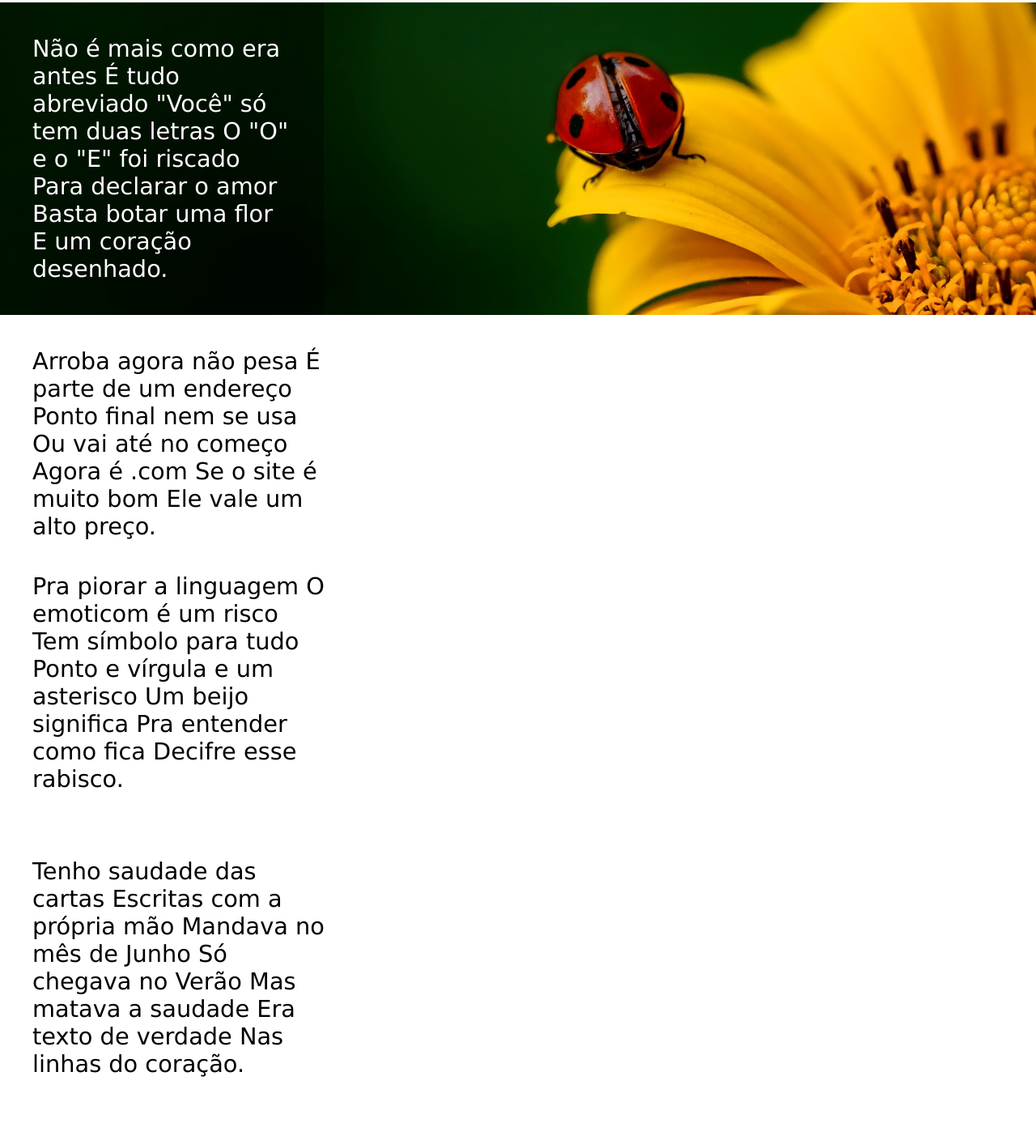
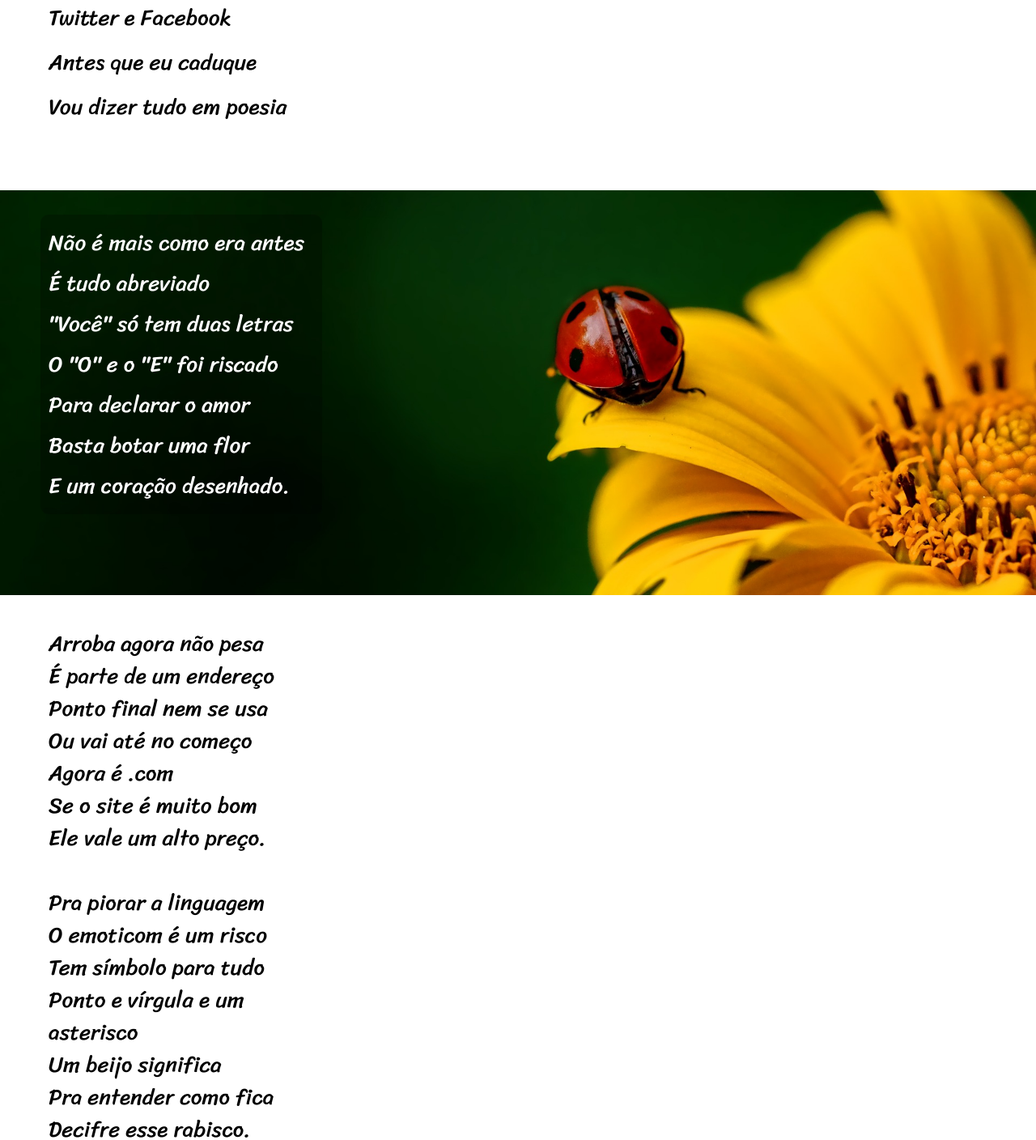
Before and after one commit to robertoalvs/HTML_JAVASCRIPT_2025, a plain HTML site: page HTML5_CSS3/DESAFIO2/index.html in a window 1280 px wide. Shown: the part 565-1973 px from the top of the page at 81% size. Drawn offline with Linux system fonts and the light colour scheme.

Commit message:
projeto paralax

```diff
--- a/HTML5_CSS3/DESAFIO2/index.css
+++ b/HTML5_CSS3/DESAFIO2/index.css
@@ -1,4 +1,8 @@
 @charset "UTF-8";
+
+@import url('https://fonts.googleapis.com/css2?family=Sriracha&display=swap');
+
+
 
 * {
 
@@ -13,7 +17,7 @@ header {
     background-color: black;
     text-align: center;
     color: white;
-    height: 250px;
+    height: 300px;
 }
 
 h1 {
@@ -26,17 +30,26 @@ header > p > span{
    font-weight: bolder;
 }
 
+#sessao01 {
+
+    height: 500px;
+}
+
 .artigo01 {
 
-    width: 450px;
-    padding: 40px;
+    width: 348px;
+    margin-left: 50px;
+    padding-top: 30px;
 }
 
 #sessao01 > .artigo01 > p {
 
     text-align: left;
-    font-size: 1.80em;
-    font-family: Verdana, Geneva, Tahoma, sans-serif;
+    color: black;
+    font-size: 1.70em;
+    line-height: 55px;
+    font-family: "Sriracha", cursive;
+    padding: 10px;
 }
 
 
@@ -45,66 +58,100 @@ header > p > span{
     background-image: url(../DESAFIO2/pacote-d012/imagens/background001.jpg);
     background-position: left center;
     background-size: cover;
+    background-attachment: fixed;
+    height: 500px;
 }
 
 .artigo02 {
 
-    width: 400px;
-    padding: 40px;
-    background-color: rgba(0, 0, 0, 0.342) ;
+    width: 348px;
+    margin-left: 50px;
+    padding-top: 30px;
 }
 
 #sessao02 > .artigo02 > p {
 
     text-align: left;
     color: white;
-    font-size: 1.80em;
-    font-family: Verdana, Geneva, Tahoma, sans-serif;
+    font-size: 1.70em;
+    line-height: 50px;
+    font-family: "Sriracha", cursive;
+    padding: 10px;
+    border-radius: 10px;
+    background-color: rgba(0, 0, 0, 0.226) ;
+}
+
+#sessao03 {
+
+    height: 770px;
 }
 
 
 .artigo03 {
 
-    width: 450px;
-    padding: 40px;
+    width: 350px;
+    margin-left: 50px;
+    padding-top: 30px;
 }
 
 #sessao03 > .artigo03 > p {
 
     text-align: left;
-    font-size: 1.80em;
-    font-family: Verdana, Geneva, Tahoma, sans-serif;
+    color: black;
+    line-height: 40px;
+    font-size: 1.7em;
+    font-family: "Sriracha", cursive;
+    padding: 10px;
 }
 
 .paragrafo {
 
-    margin-top: 40px;
+    margin-top: 20px;
 }
 
+#sessao04 {
+
+    background-image: url(../DESAFIO2/pacote-d012/imagens/background002.jpg);
+    background-position: left center;
+    background-size: cover;
+    background-attachment: fixed;
+    height: 500px;
+}
 
 .artigo04 {
 
-    width: 450px;
-    padding: 40px;
+    width: 350px;
+    margin-left: 50px;
+    padding-top: 40px;
 }
 
 #sessao04 > .artigo04 > p {
 
     text-align: left;
-    font-size: 1.80em;
-    font-family: Verdana, Geneva, Tahoma, sans-serif;
+    color: white;
+    font-size: 1.70em;
+    line-height: 50px;
+    font-family: "Sriracha", cursive;
+    padding: 10px;
+    border-radius: 10px;
+    background-color: rgba(0, 0, 0, 0.226) ;
 }
 
 
 .artigo05 {
 
-    width: 450px;
-    padding: 40px;
+    width: 350px;
+    margin-left: 50px;
+    padding-top: 40px;
 }
 
 #sessao05 > .artigo05 > p {
 
     text-align: left;
-    font-size: 1.80em;
-    font-family: Verdana, Geneva, Tahoma, sans-serif;
+    color: black;
+    font-size: 1.70em;
+    line-height: 50px;
+    font-family: "Sriracha", cursive;
+    padding: 10px;
+    border-radius: 10px;
 }
--- a/HTML5_CSS3/DESAFIO2/index.html
+++ b/HTML5_CSS3/DESAFIO2/index.html
@@ -23,12 +23,12 @@
             <article class="artigo01">
 
                 <p>
-                    Estou ficando cansado
-                    Da tal tecnologia
+                    Estou ficando cansado <br>
+                    Da tal tecnologia <br>
                     Só se fala por e-mail
                     Mensagem curta e fria
-                    Twitter e Facebook
-                    Antes que eu caduque
+                    Twitter e Facebook <br>
+                    Antes que eu caduque <br>
                     Vou dizer tudo em poesia
                 </p>
 
@@ -41,12 +41,12 @@
             <article class="artigo02">
 
                 <p>
-                   Não é mais como era antes
-                    É tudo abreviado
-                    "Você" só tem duas letras
+                    Não é mais como era antes
+                    É tudo abreviado <br>
+                    "Você" só tem duas letras <br>
                     O "O" e o "E" foi riscado
-                    Para declarar o amor
-                    Basta botar uma flor
+                    Para declarar o amor <br>
+                    Basta botar uma flor <br>
                     E um coração desenhado.
                 </p>
 
@@ -60,22 +60,22 @@
             <article class="artigo03">
 
                 <p>
-                    Arroba agora não pesa
+                    Arroba agora não pesa <br>
                     É parte de um endereço
-                    Ponto final nem se usa
-                    Ou vai até no começo
-                    Agora é .com
-                    Se o site é muito bom
+                    Ponto final nem se usa <br>
+                    Ou vai até no começo <br>
+                    Agora é .com <br>
+                    Se o site é muito bom <br>
                     Ele vale um alto preço.
 
                 </p>
 
                 <p class="paragrafo" >
-                    Pra piorar a linguagem
-                    O emoticom é um risco
+                    Pra piorar a linguagem <br>
+                    O emoticom é um risco <br>
                     Tem símbolo para tudo
-                    Ponto e vírgula e um asterisco
-                    Um beijo significa
+                    Ponto e vírgula e um asterisco <br>
+                    Um beijo significa <br>
                     Pra entender como fica
                     Decifre esse rabisco.
                 </p>
@@ -92,9 +92,9 @@
                     Tenho saudade das cartas
                     Escritas com a própria mão
                     Mandava no mês de Junho
-                    Só chegava no Verão
-                    Mas matava a saudade
-                    Era texto de verdade
+                    Só chegava no Verão <br>
+                    Mas matava a saudade <br>
+                    Era texto de verdade <br>
                     Nas linhas do coração.
                 </p>
 
```
